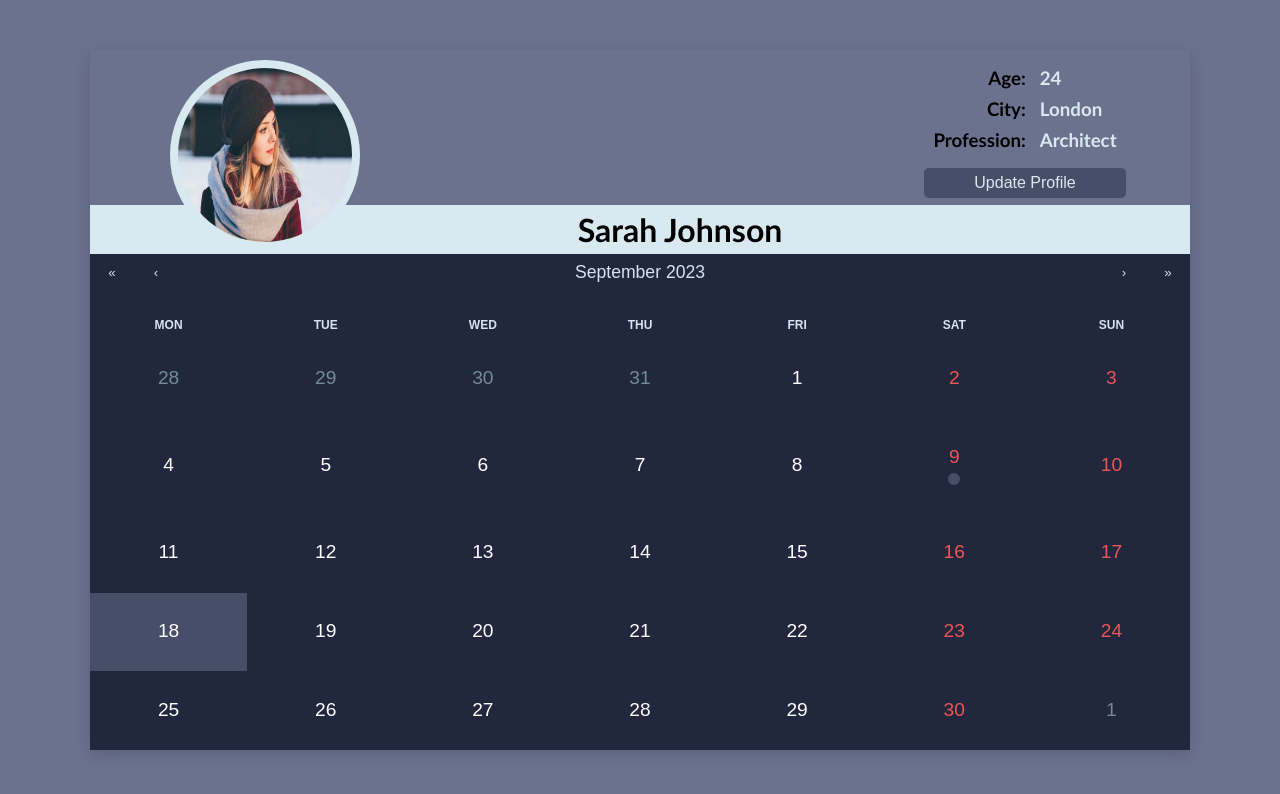
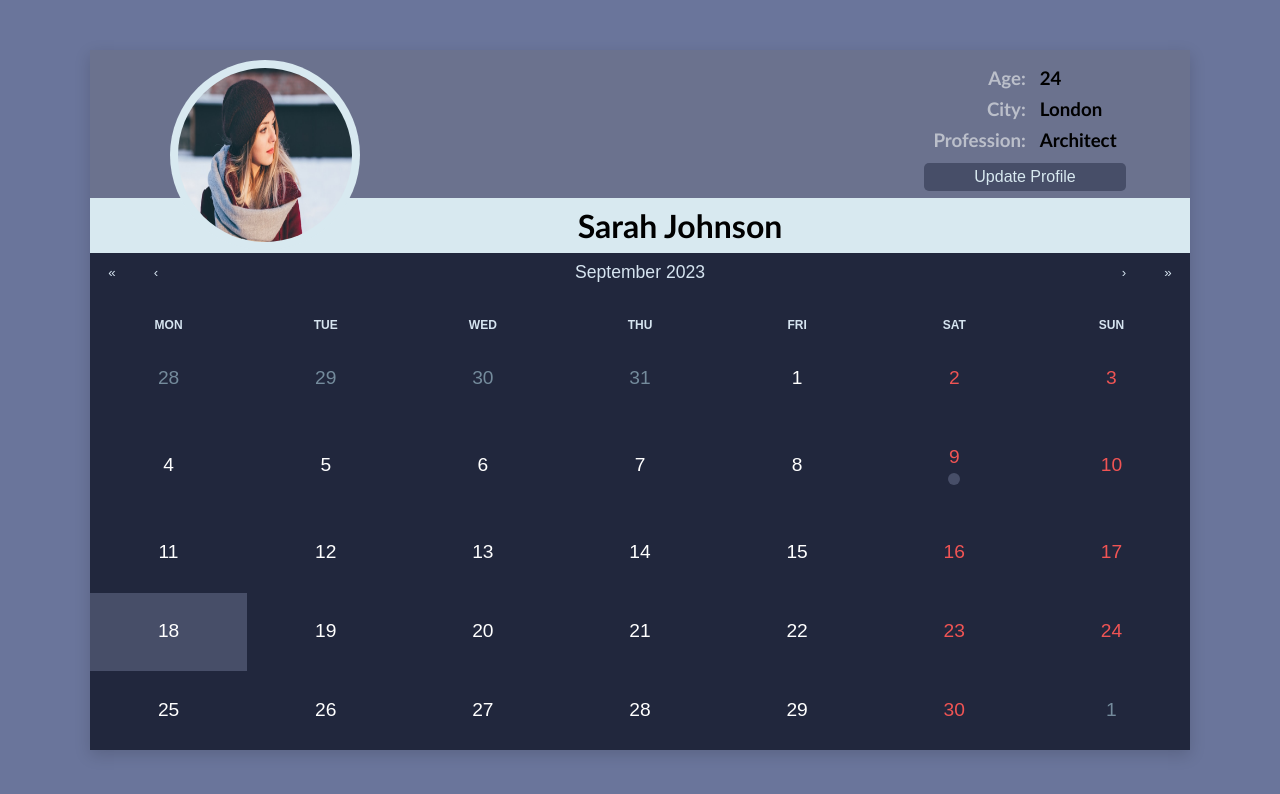
Before and after one commit to orlandoalvareza/react-calendar-app, a React (Create React App) app: page / in a window 1280 px wide. Shown: the top 794 px of the page. Built offline with nearby package versions, Linux system fonts and the light colour scheme.

Commit message:
added focus trapping to modal component

```diff
--- a/src/components/Calendar/EventsList.module.css
+++ b/src/components/Calendar/EventsList.module.css
@@ -35,6 +35,10 @@
   cursor: pointer;
 }
 
+.event:hover {
+  border: 1.5px solid #EE2B47;
+}
+
 .event::-webkit-scrollbar {
   width: 6px;
 }
--- a/src/components/Header/Header.module.css
+++ b/src/components/Header/Header.module.css
@@ -29,7 +29,7 @@
   display: flex;
   flex-direction: column;
   align-items: center;
-  gap: 10px;
+  gap: 5px;
   width: 30%;
   height: 100%;
   padding: 15px 10px;
@@ -46,11 +46,11 @@
 }
 
 .profile-information__fields h3 {
-  color: #000;
+  color: #BBBFCA;
 }
 
 .profile-information__data h3 {
-  color: #D8E9F0;
+  color: #000;
 }
 
 .profile-information__fields h3 {
@@ -62,8 +62,7 @@
   color: #D8E9F0;
   background-color: #474E68;
   width: 65%;
-  height: 30px;
-  padding: 2px 0;
+  height: 28px;
   border-radius: 5px;
   border: none;
   cursor: pointer;
@@ -76,10 +75,10 @@
 
 .profile-name {
   position: absolute;
-  top: 155px;
+  top: 148px;
   color: #000;
   background-color: #D8E9F0;
   width: 100%;
   text-align: center;
-  padding: 5px 0 5px 80px;
+  padding: 8px 0 8px 80px;
 }
--- a/src/components/UI/Modal.js
+++ b/src/components/UI/Modal.js
@@ -1,4 +1,4 @@
-import { Fragment } from 'react';
+import { Fragment, useEffect } from 'react';
 import ReactDOM from 'react-dom';
 
 import classes from './Modal.module.css';
@@ -10,6 +10,32 @@ const Backdrop = () => {
 const portalElement = document.getElementById('overlays');
 
 const Modal = (props) => {
+  useEffect(() => {
+    const keyDownHandler = (event) => {
+      if (event.key === "Tab") {
+        const focusableElements = portalElement.querySelectorAll(
+          "button, [href], input, select, textarea, [tabindex]:not([tabindex='-1'])"
+        );
+        const firstElement = focusableElements[0];
+        const lastElement = focusableElements[focusableElements.length - 1];
+
+        if (event.shiftKey && document.activeElement === firstElement) {
+          lastElement.focus();
+          event.preventDefault();
+        } else if (!event.shiftKey && document.activeElement === lastElement) {
+          firstElement.focus();
+          event.preventDefault();
+        }
+      }
+    };
+
+    document.addEventListener("keydown", keyDownHandler);
+
+    return () => {
+      document.removeEventListener("keydown", keyDownHandler);
+    };
+  }, []);
+
   return <Fragment>
     {ReactDOM.createPortal(<Backdrop/>, portalElement)}
     {ReactDOM.createPortal(<div className={classes.modal}>{props.children}</div>, portalElement)}
--- a/src/index.css
+++ b/src/index.css
@@ -16,5 +16,11 @@ body {
   display: flex;
   justify-content: center;
   align-items: center;
-  background: #6B728E;
+  background: #6A759B;
 }
+
+/* @media screen and (min-width: 1024px) and (max-width: 1279px) {
+  body {
+    background: darksalmon;
+  }
+} */
```
